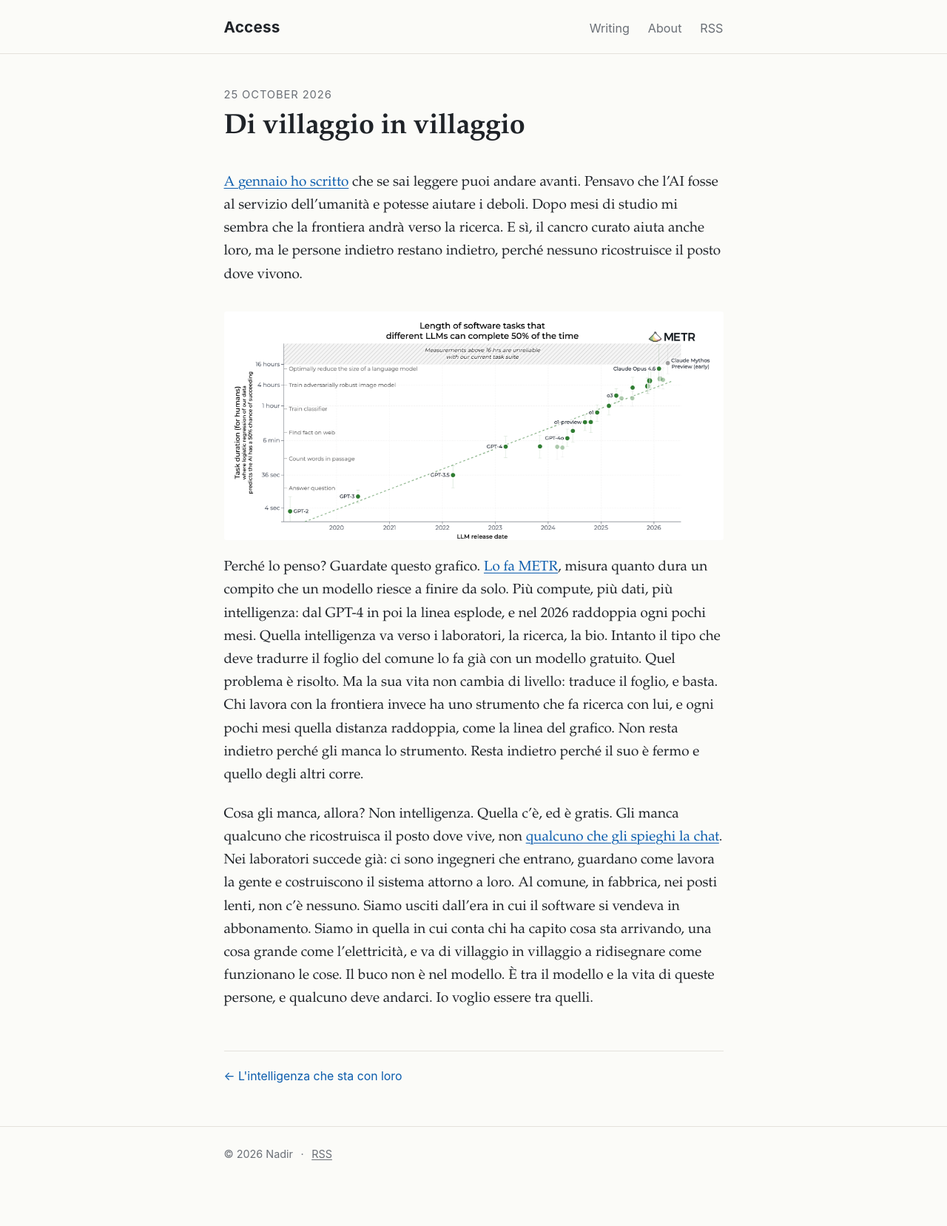
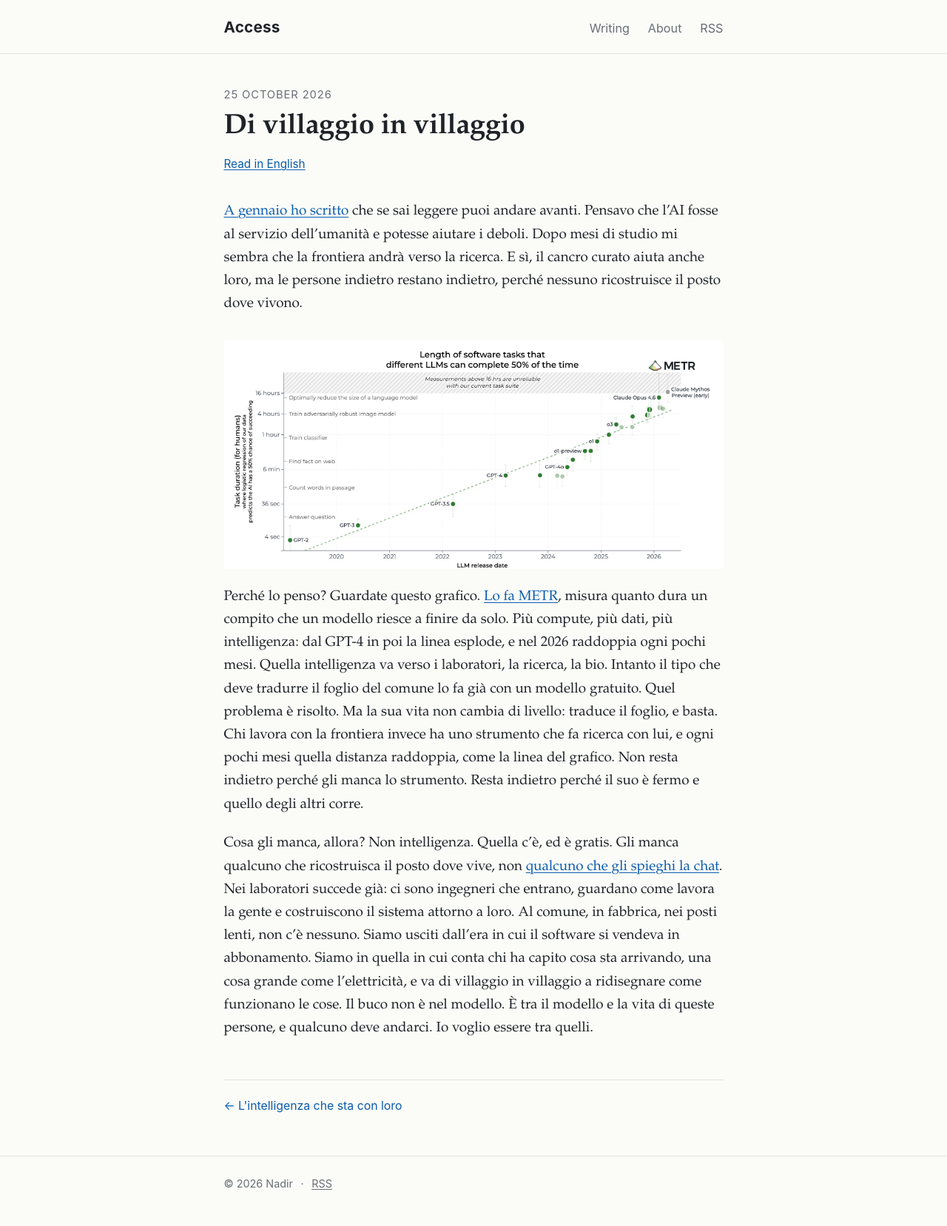
Before and after one commit to Nadosaurusrex/nadosaurusrex.github.io, a Jekyll site: the page built from _posts/2026-10-25-di-villaggio-in-villaggio.md, in a window 1280 px wide. Shown: the whole page at 74% size. Built offline with Jekyll 4.4.1, drawn with Linux system fonts in a browser that asks for light colours; before the commit the page ends 1617 px from its top, so only the background shows below that.

Commit message:
Add an English version of Di villaggio in villaggio
Translations live in a _translations collection, so they stay off the
home page, the feed and the prev/next links. Posts that share a `ref`
link to each other under the title and get hreflang tags. sync.py now
keeps `lang` and `ref` from the source front matter.

Co-Authored-By: Claude Opus 5.5 <noreply@anthropic.com>

```diff
--- a/_config.yml
+++ b/_config.yml
@@ -17,6 +17,9 @@ kramdown:
 permalink: /p/:title/
 timezone: Europe/London
 future: true
+collections:
+  translations:
+    output: true
 plugins:
   - jekyll-feed
   - jekyll-seo-tag
@@ -25,6 +28,8 @@ feed:
   posts_limit: 50
 defaults:
   - scope: {path: "", type: posts}
+    values: {layout: post}
+  - scope: {path: "", type: translations}
     values: {layout: post}
   - scope: {path: ""}
     values: {layout: default, image: /assets/img/og/card.png}
--- a/_layouts/default.html
+++ b/_layouts/default.html
@@ -8,6 +8,17 @@
   <link rel="stylesheet" href="{{ '/assets/css/site.css' | relative_url }}?v={{ site.time | date: '%s' }}">
   <link rel="icon" href="{{ '/assets/favicon.svg' | relative_url }}" type="image/svg+xml">
   {% feed_meta %}
+  {%- if page.ref %}
+  {%- assign versions = site.posts | concat: site.translations | where: "ref", page.ref %}
+  {%- if versions.size > 1 %}
+  {%- for v in versions %}
+  <link rel="alternate" hreflang="{{ v.lang }}" href="{{ v.url | absolute_url }}">
+  {%- unless v.translation %}
+  <link rel="alternate" hreflang="x-default" href="{{ v.url | absolute_url }}">
+  {%- endunless %}
+  {%- endfor %}
+  {%- endif %}
+  {%- endif %}
 </head>
 <body>
   <header class="site-header">
--- a/_layouts/post.html
+++ b/_layouts/post.html
@@ -7,6 +7,12 @@ layout: default
       {%- if page.tags and page.tags.size > 0 %} &middot; {{ page.tags | join: ", " }}{% endif -%}</p>
     <h1 class="post-title">{{ page.title | escape }}</h1>
     {% if page.subtitle %}<p class="post-subtitle">{{ page.subtitle | escape }}</p>{% endif %}
+    {%- if page.ref %}
+    {%- assign versions = site.posts | concat: site.translations | where: "ref", page.ref %}
+    {%- for v in versions %}{% if v.url != page.url %}
+    <p class="post-lang"><a href="{{ v.url | relative_url }}" hreflang="{{ v.lang }}" lang="{{ v.lang }}">{% if v.lang == "it" %}Leggi in italiano{% else %}Read in English{% endif %}</a></p>
+    {%- endif %}{% endfor %}
+    {%- endif %}
   </header>
   <div class="post-body">
     {{ content }}
--- a/_posts/2026-10-25-di-villaggio-in-villaggio.md
+++ b/_posts/2026-10-25-di-villaggio-in-villaggio.md
@@ -6,6 +6,7 @@ slug: "di-villaggio-in-villaggio"
 source_file: "posts/di-villaggio-in-villaggio.md"
 source_sha: f3b12dac08a5ca6f
 lang: it
+ref: di-villaggio-in-villaggio
 ---
 
 [A gennaio ho scritto]({{ site.baseurl }}/p/laccesso-non-il-talento/) che se sai leggere puoi andare avanti. Pensavo che l'AI fosse al servizio dell'umanità e potesse aiutare i deboli. Dopo mesi di studio mi sembra che la frontiera andrà verso la ricerca. E sì, il cancro curato aiuta anche loro, ma le persone indietro restano indietro, perché nessuno ricostruisce il posto dove vivono.
--- a/assets/css/site.css
+++ b/assets/css/site.css
@@ -44,6 +44,7 @@ img, video { max-width: 100%; height: auto; }
 .post-meta { font-family: var(--sans); font-size: .82rem; color: var(--muted); margin: 0 0 .6rem; text-transform: uppercase; letter-spacing: .06em; }
 .post-title { font-size: 2.1rem; line-height: 1.15; margin: 0; font-weight: 700; letter-spacing: -.01em; }
 .post-subtitle { font-size: 1.2rem; color: var(--muted); margin: .6rem 0 0; line-height: 1.4; }
+.post-lang { font-family: var(--sans); font-size: .85rem; margin: .8rem 0 0; }
 .post-body { font-size: 1.05rem; }
 .post-body p { margin: 0 0 1.15em; }
 .post-body h2 { font-size: 1.45rem; margin: 2.2rem 0 .8rem; line-height: 1.25; }
--- a/tools/sync.py
+++ b/tools/sync.py
@@ -880,7 +880,7 @@ def import_local(force: bool) -> tuple:
                "slug: %s" % yaml_str(slug),
                "source_file: %s" % yaml_str(rel),
                "source_sha: %s" % sha]
-        for k in ("tags", "image", "description"):
+        for k in ("tags", "image", "description", "lang", "ref"):
             if fm_in.get(k):
                 v = str(fm_in[k])
                 fm.append("%s: %s" % (k, v if (k == "tags" and v.startswith("[")) else yaml_str(v)))
```
Also changed, not shown: _translations/from-village-to-village.md (added, +17 -0 lines), posts/di-villaggio-in-villaggio.md (+1 -0 lines).
